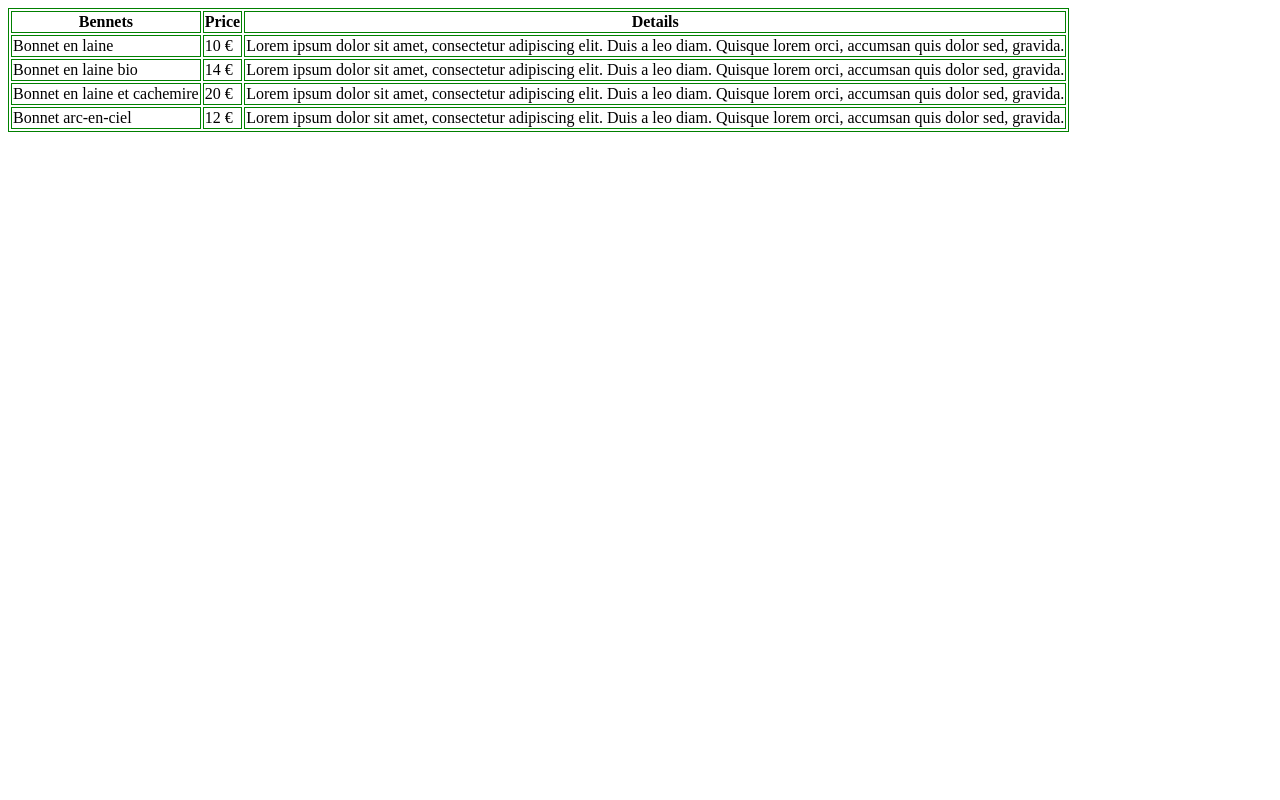
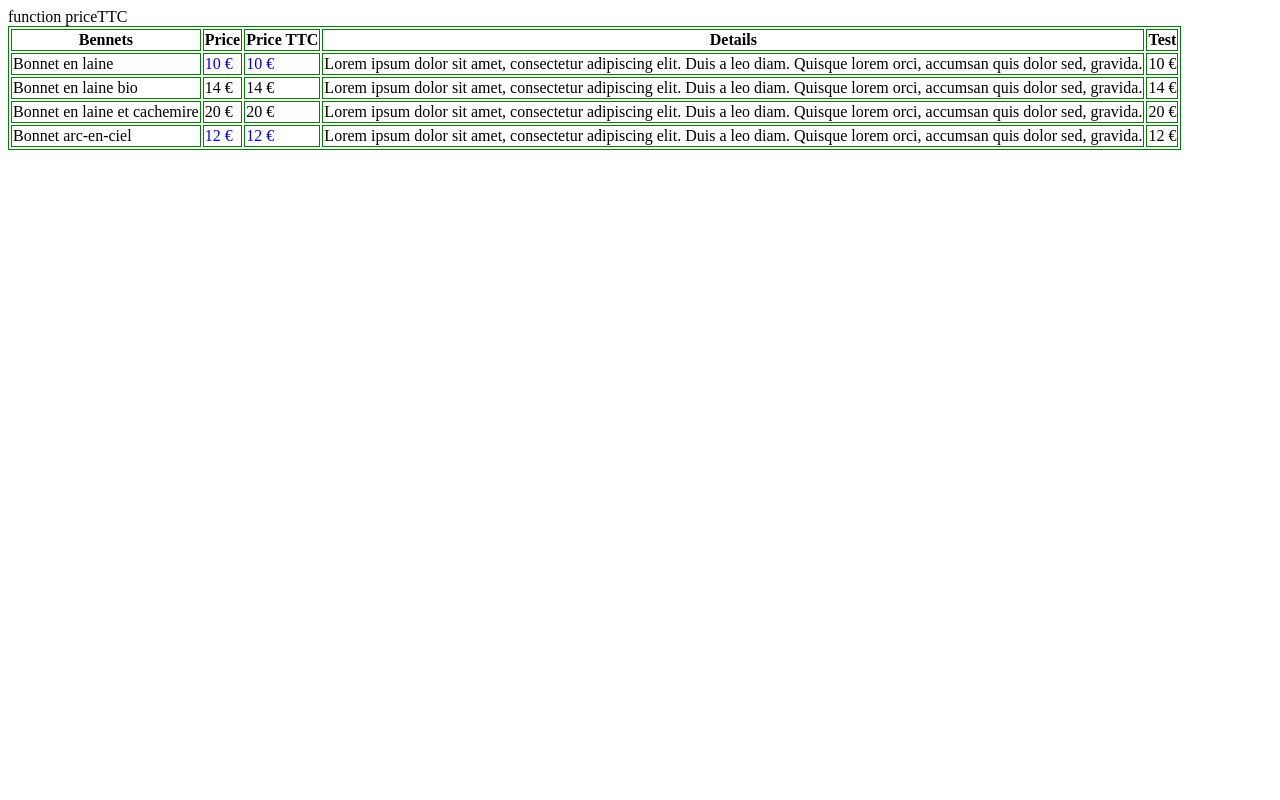
Before and after one commit to SnowKIRATI/BEANIES, a PHP site: page / in a window 1280 px wide. Run offline with PHP 8.4, Linux system fonts and the light colour scheme.

Commit message:
Added price with color and on going the price TTC

```diff
--- a/index.php
+++ b/index.php
@@ -7,6 +7,7 @@ $bonnets = [
 ]
 ?>
 
+function priceTTC
 
 <!DOCTYPE html>
 <html lang="en">
@@ -20,6 +21,9 @@ $bonnets = [
         table, th, td{
             border : 1px solid green;
         }
+        .colo{
+            color: blue;
+        }
     </style>
 </head>
 <body>
@@ -28,22 +32,34 @@ $bonnets = [
     <table>
         <th>Bennets</th>
         <th>Price</th>
+        <th>Price TTC</th>
         <th>Details</th>
+        <th>Test</th>
                 <?php
                  foreach ($bonnets as $i => $bonnet){ ?>
          <tr>
             <td>
                 <?php echo $bonnet[0]; ?>
             </td>
-            <td>
-                <?php echo $bonnet[1] ." "."€";
-                ?>
+            <td <?php if ($bonnet[1] <= 12) { ?> class="colo" <?php } ?>>
+                 <?php echo $bonnet[1] ." "."€"; ?>
+
+            </td>
+            <td <?php if ($bonnet[1] <= 12) { ?> class="colo" <?php } ?>>
+                 <?php echo $bonnet[1] ." "."€"; ?>
+
             </td>
             <td>
                 <?php echo $bonnet[2] ;
-            }?>
+            ?>
+            </td>
+
+            <td>
+                <?php echo $bonnet[1] ." "."€"; ?>
             </td>
          </tr>
+
+         <?php } ?>
     </table>
 
 
```
